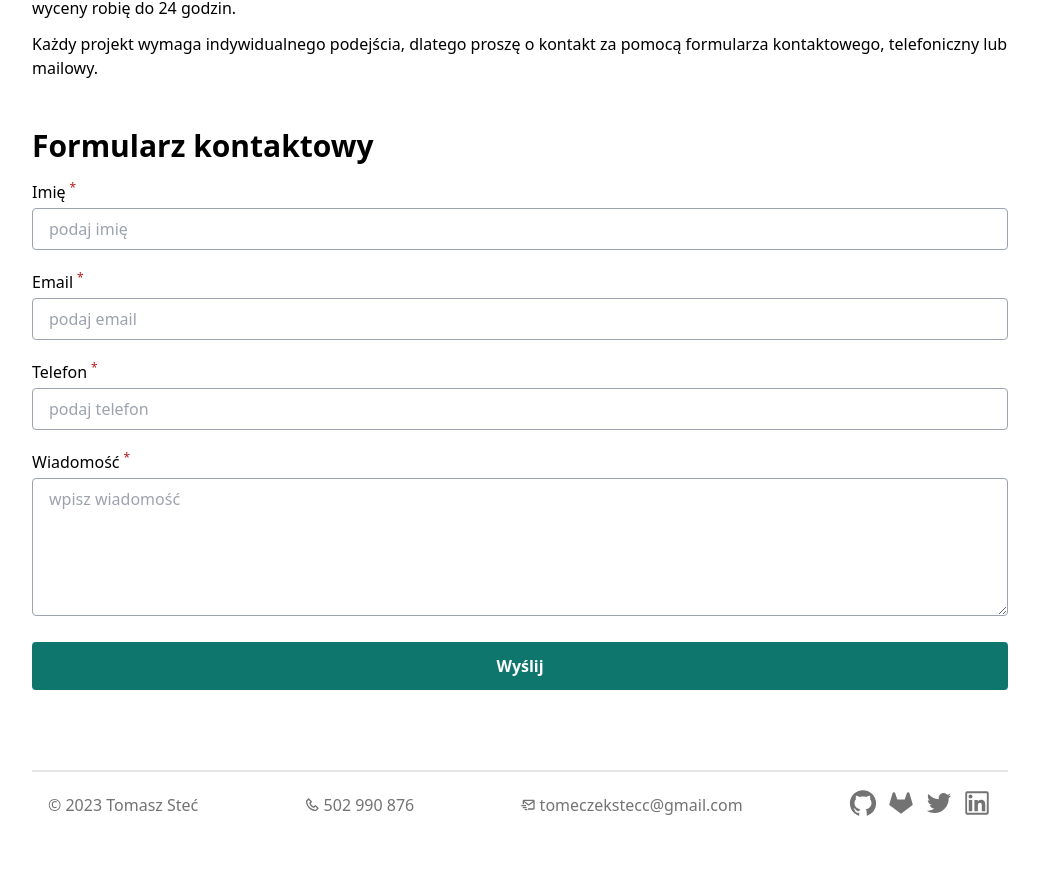
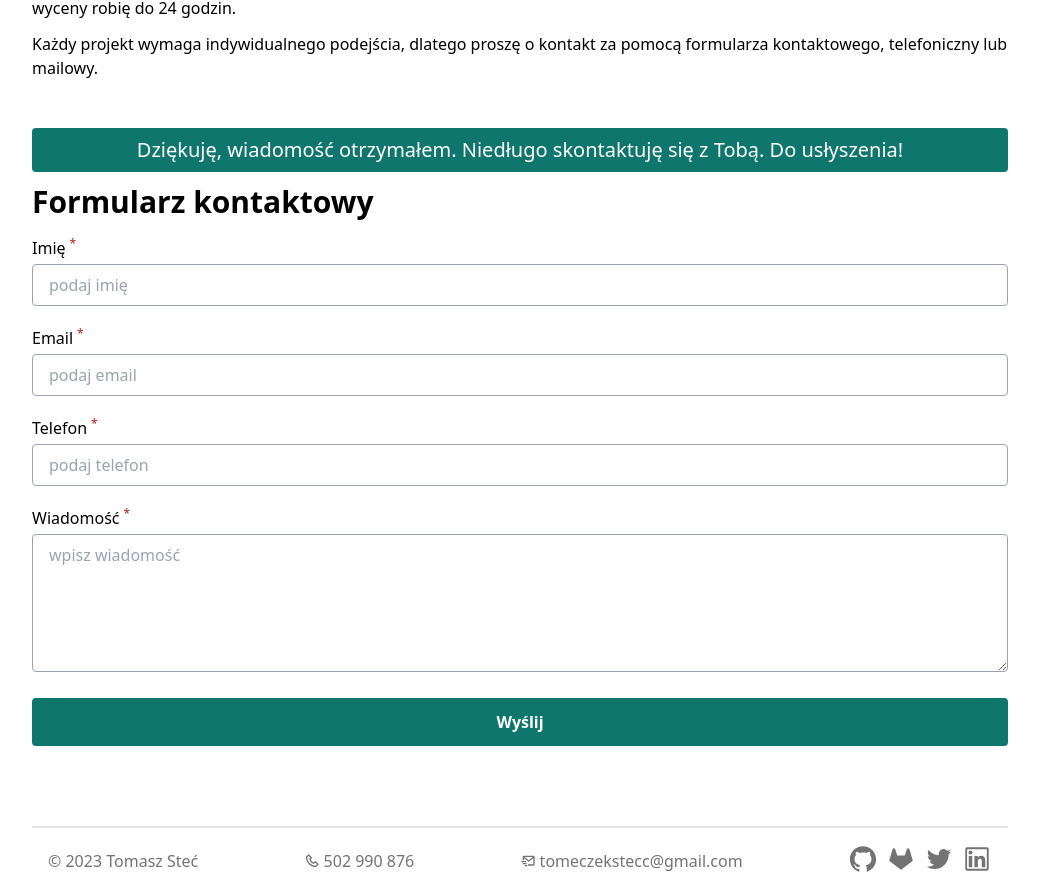
Before and after one commit to tomeczekstecc/next-js-prtfolio, a Next.js app: page / in a window 1280 px wide. Shown: the part 3677-4571 px from the top of the page, without its empty margins (120-1159 px from the left). Before the commit the page ends 4515 px from the top, so only its background shows below. Built offline with nearby package versions, Linux system fonts and the light colour scheme.

Commit message:
wcag enhance - text

```diff
--- a/components/ContactForm.tsx
+++ b/components/ContactForm.tsx
@@ -129,12 +129,12 @@ const ContactForm = () => {
 
     return (
         <div className={'w-fullm-auto'}>
-            {sent &&
-                <div
-                    className={'text-center text-xl bg-teal-700 py-2 rounded my-3'}>Dziękuję, wiadomość
-                    otrzymałem. Niedługo skontaktuję się z Tobą. Do usłyszenia!
-                </div>
-            }
+            {/*{sent &&*/}
+            <div
+                className={'text-center text-white text-xl bg-teal-700 py-2 rounded my-3'}>Dziękuję, wiadomość
+                otrzymałem. Niedługo skontaktuję się z Tobą. Do usłyszenia!
+            </div>
+            {/*}*/}
             <form onSubmit={handleSubmit}>
                 <h3 className={'text-3xl font-bold'}>Formularz kontaktowy</h3>
                 <Input setTouched={setTouched} invalid={!state.name && touched?.name} input={'input'}
```
